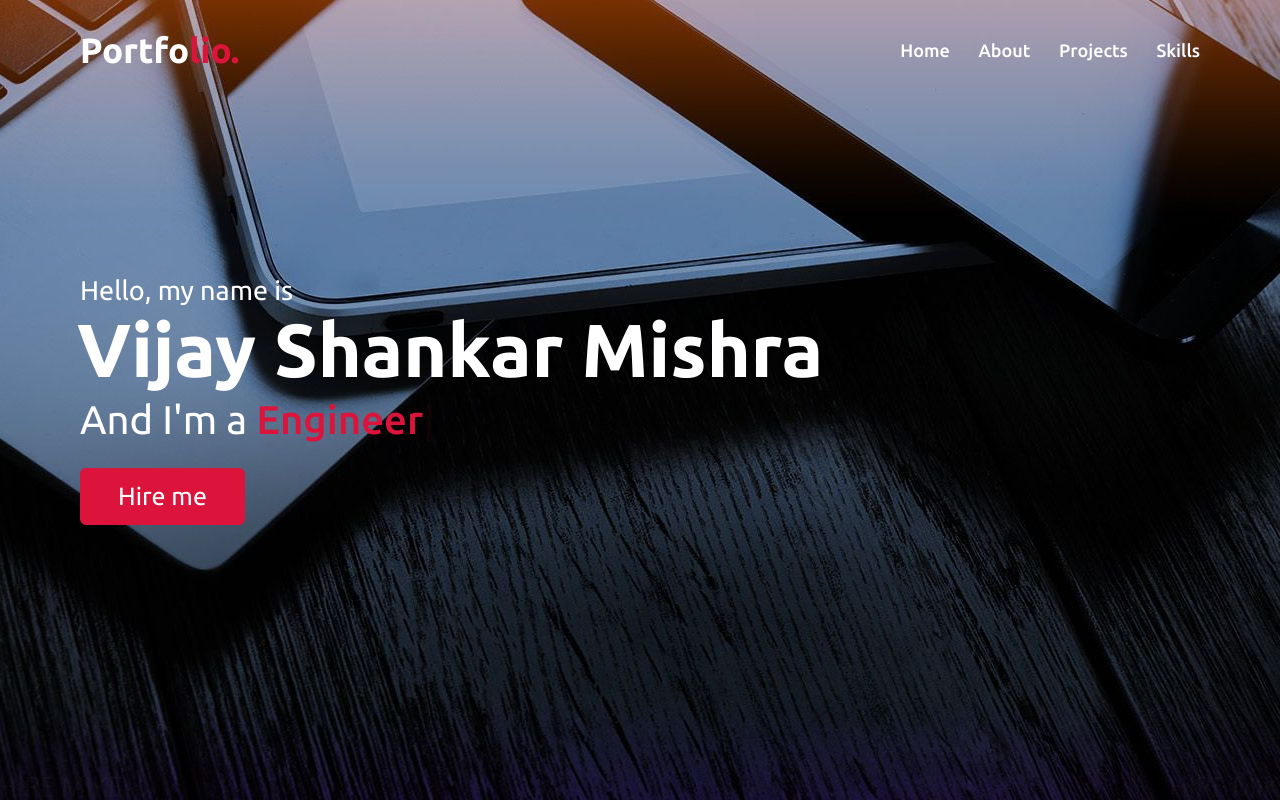
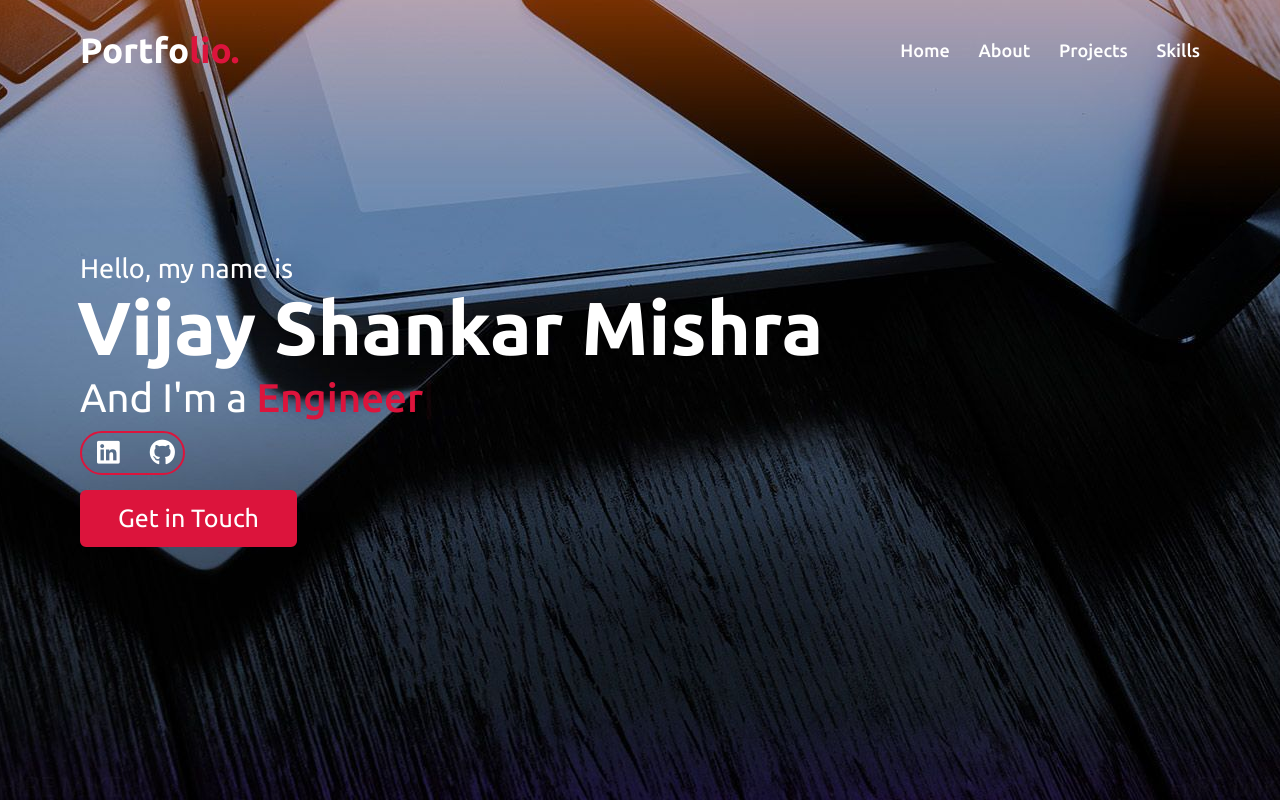
Before and after one commit to vijaymishra003/Portfolio, a plain HTML site: page index.html in a window 1280 px wide. Shown: the top 802 px of the page. Drawn offline with nearby package versions, Linux system fonts and the light colour scheme.

Commit message:
added profile links

```diff
--- a/index.html
+++ b/index.html
@@ -8,6 +8,7 @@
     <title>Personal Portfolio</title>
     <link rel="stylesheet" href="style.css">
     <link rel="stylesheet" href="https://cdnjs.cloudflare.com/ajax/libs/font-awesome/5.15.3/css/all.min.css" />
+    <link rel="stylesheet" href="https://cdnjs.cloudflare.com/ajax/libs/font-awesome/4.7.0/css/font-awesome.min.css">
     <script src="https://kit.fontawesome.com/a076d05399.js" crossorigin="anonymous"></script>
     <script src="https://code.jquery.com/jquery-3.6.1.min.js"></script>
     <script src="https://cdnjs.cloudflare.com/ajax/libs/typed.js/2.0.12/typed.min.js"></script>
@@ -41,8 +42,12 @@
                 <div class="text-1">Hello, my name is</div>
                 <div class="text-2">Vijay Shankar Mishra</div>
                 <div class="text-3">And I'm a <span class="typing"></span></div>
-                <a href="mailto:vijayshankarmishra003@gmail.com"
-                    target="_blank">Hire me</a>
+                <div class="links">
+                    <a href="https://www.linkedin.com/in/vijay-shankar-mishra-52b732220/" target="_blank"><i class='fab fa-linkedin'></i></a>
+                    <a href="https://github.com/vijaymishra003" target="_blank"><i class="fa fa-github"></i></a>
+                </div>
+                <a class="get-in-touch" href="mailto:vijayshankarmishra003@gmail.com"
+                    target="_blank">Get in Touch</a>
             </div>
         </div>
     </section>
@@ -66,7 +71,7 @@
 
                         Let's collaborate and create remarkable digital experiences that make a positive impact. Looking
                         forward to working together! 🚀💻🌟</p>
-                    <a href="https://drive.google.com/file/d/10kvrjwP0p_ZpTYf_Ka27Aw6PwiQpXXlp/view?usp=sharing"
+                    <a href="https://drive.google.com/file/d/1aeXoIqv4ej8iia_hFSb2txxDvksSx5c3/view?usp=sharing"
                         target="_blank">Download CV</a>
                 </div>
             </div>
@@ -133,14 +138,14 @@
                     <div class="bars">
                         <div class="info">
                             <span>Mobile App Development</span>
-                            <span>85%</span>
+                            <span>87%</span>
                         </div>
                         <div class="line flutter"></div>
                     </div>
                     <div class="bars">
                         <div class="info">
                             <span>Java</span>
-                            <span>87%</span>
+                            <span>90%</span>
                         </div>
                         <div class="line java"></div>
                     </div>
--- a/style.css
+++ b/style.css
@@ -139,19 +139,41 @@ html {
     font-weight: 500;
 }
 
-.home .home-content a {
+.links{
+    display: flex;
+    background: none;
+    justify-content: space-around;
+    width: 105px;
+    border-radius: 25px;
+    margin: 10px 0;
+    border: 2px solid crimson;
+}
+
+.links i{
+    color: white;
+    font-size: 26px;
+    cursor: pointer;
+    padding: 7px 15px;
+    transition: all 0.3s ease;
+}
+
+.links i:hover {
+    color: crimson;
+}
+
+.get-in-touch {
     display: inline-block;
     background: crimson;
     color: #fff;
     font-size: 25px;
     padding: 12px 36px;
-    margin-top: 20px;
+    margin-top: 5px;
     border-radius: 6px;
     border: 2px solid crimson;
     transition: all 0.3s ease;
 }
 
-.home .home-content a:hover {
+.get-in-touch:hover {
     color: crimson;
     background: none;
 }
@@ -392,7 +414,7 @@ section .title::after {
 }
 
 .skills .skills-content .right .flutter::before {
-    width: 85%
+    width: 87%
 }
 
 .skills .skills-content .right .backend::before {
@@ -400,7 +422,7 @@ section .title::after {
 }
 
 .skills .skills-content .right .java::before {
-    width: 87%
+    width: 90%
 }
 
 .skills .skills-content .right .figma::before {
@@ -511,7 +533,7 @@ footer span a:hover {
         font-size: 35px;
     }
 
-    .home .home-content a {
+    .get-in-touch {
         font-size: 23px;
         padding: 10px 30px;
     }
@@ -558,7 +580,7 @@ footer span a:hover {
         font-size: 32px;
     }
 
-    .home .home-content a {
+    .get-in-touch {
         font-size: 20px;
     }
 
```
Also changed, not shown: 1 other file.
